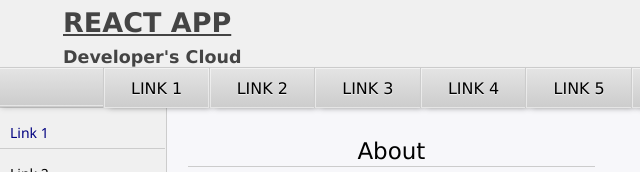
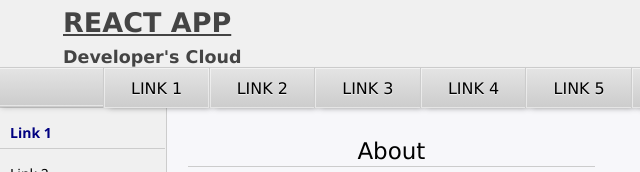
Before and after one commit to ui-coder/ReactApp, a plain HTML site: page index.html in a window 1280 px wide. In both pictures the pointer is over the link 82 px from the left and 128 px from the top of the page. Shown: the top 172 px of the page, 0-640 px from the left. Drawn offline with nearby package versions, Linux system fonts and the light colour scheme.

Commit message:
Files modified: style28.css

```diff
--- a/css/style28.css
+++ b/css/style28.css
@@ -818,6 +818,7 @@
  }
  .navmenu a:hover {
      color: var(--a-text-color);
+     font-weight: 600;
      text-decoration: none;
  }
  #footer {
```
